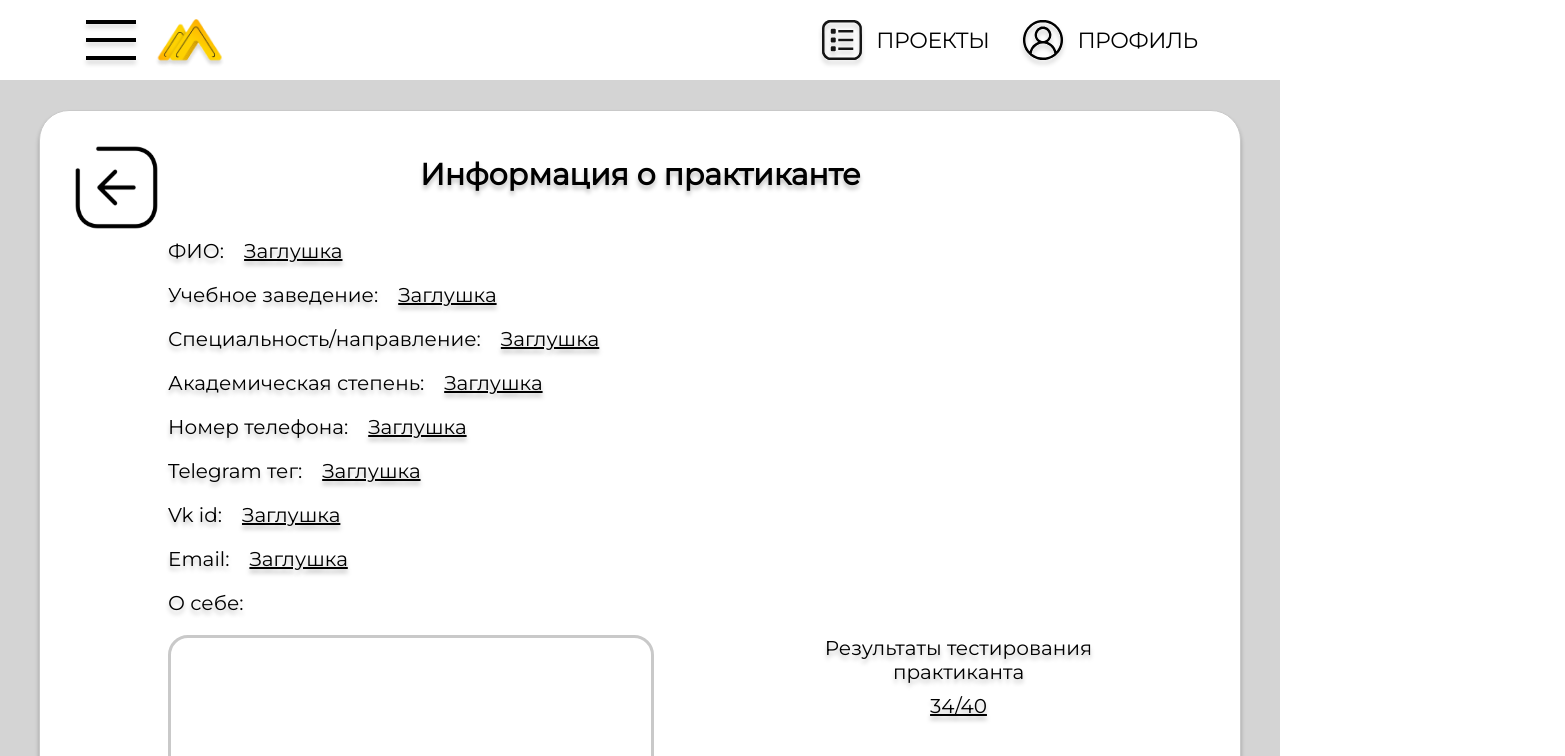
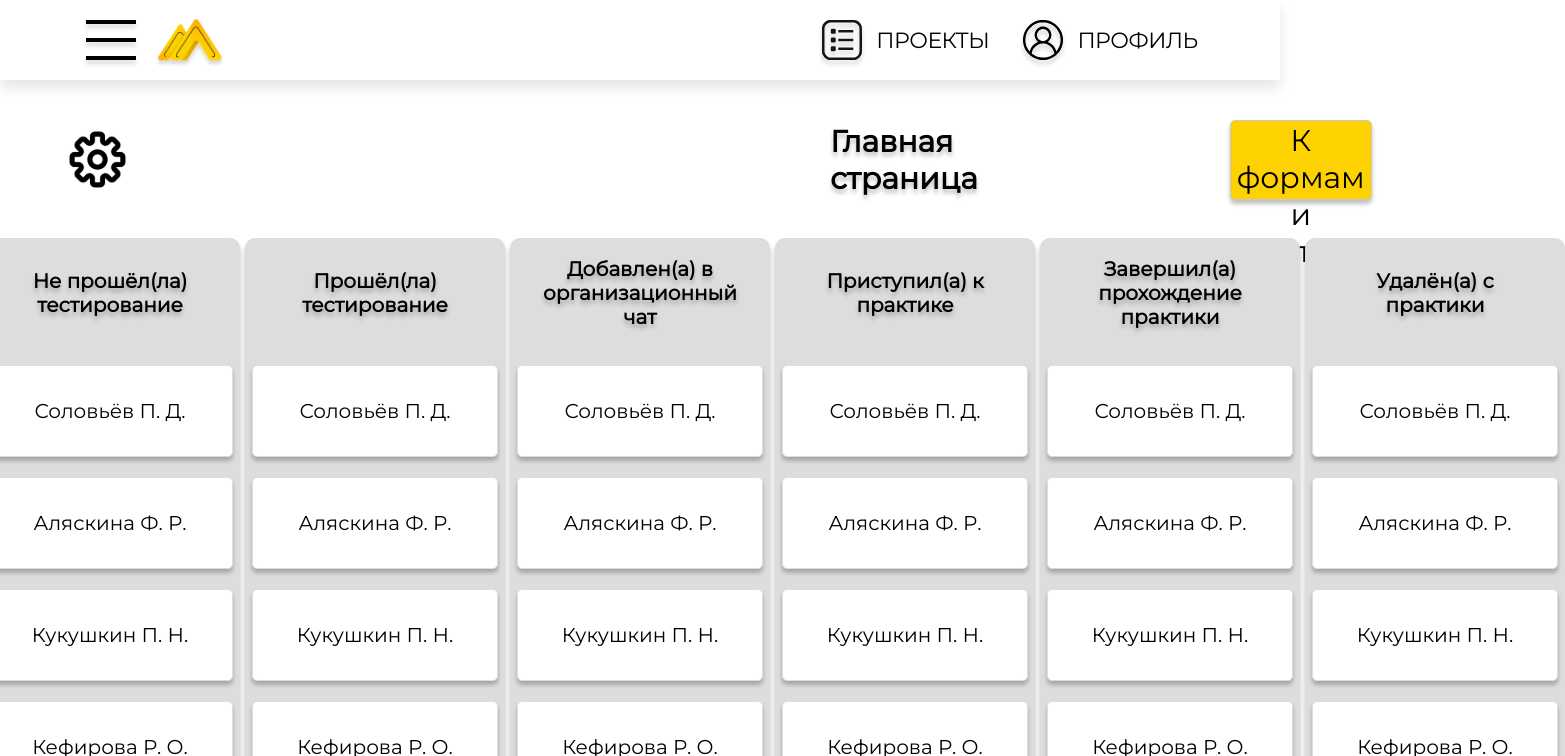
Before and after one commit to iron-66/LK_CRM, a React (Create React App) app: page / in a window 1280 px wide. Shown: the top 756 px of the page, 1565 px wide, since content can reach past the window. Built offline with nearby package versions, Linux system fonts and the light colour scheme.

Commit message:
aabdbhasbd

```diff
--- a/src/App.js
+++ b/src/App.js
@@ -8,8 +8,8 @@ function App() {
   return (
     <div className='main-container'>
       <Header/>
-      {/* <MainPage></MainPage> */}
-      <CardInfo></CardInfo>
+      <MainPage></MainPage>
+      {/* <CardInfo></CardInfo> */}
     </div>
   );
 }
```
